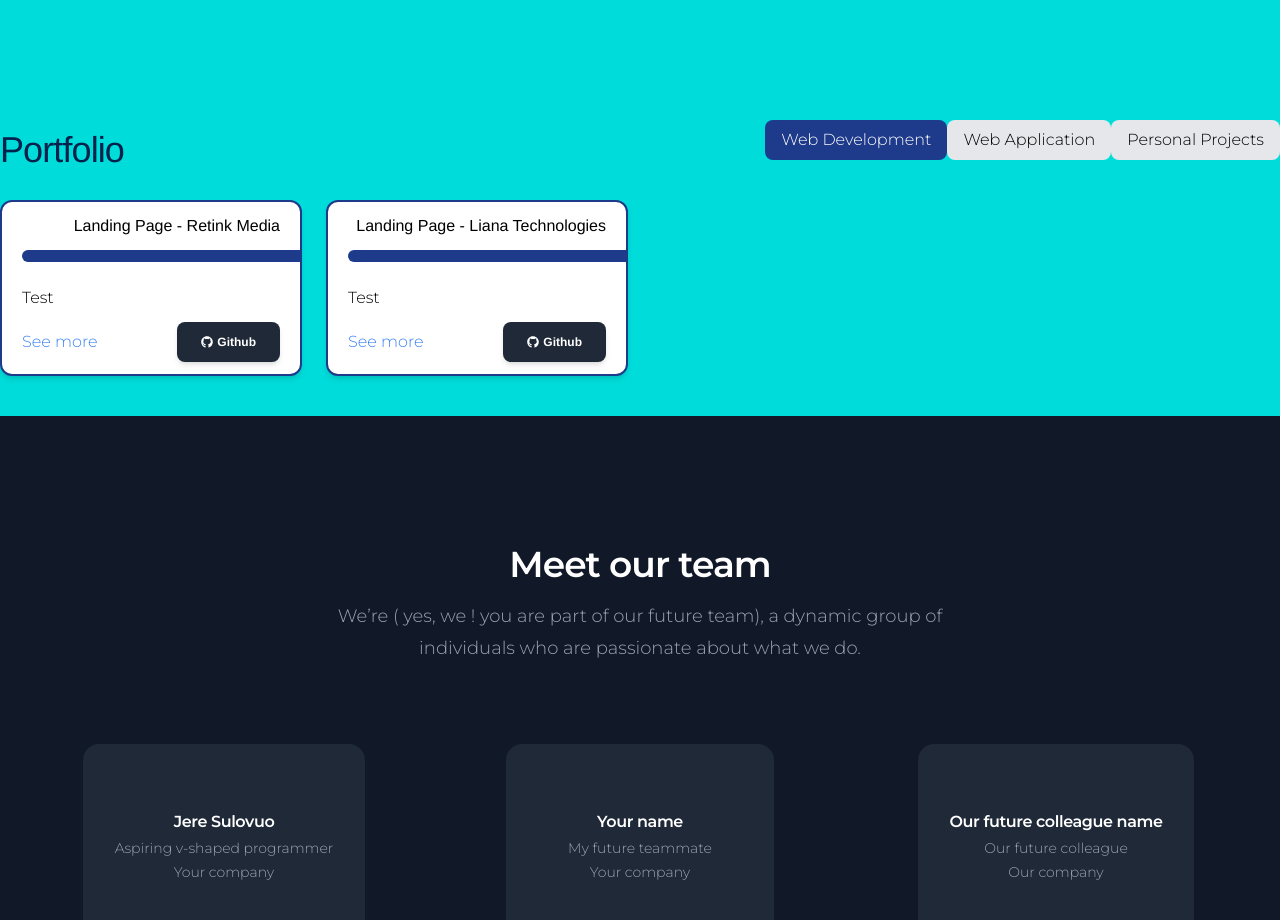
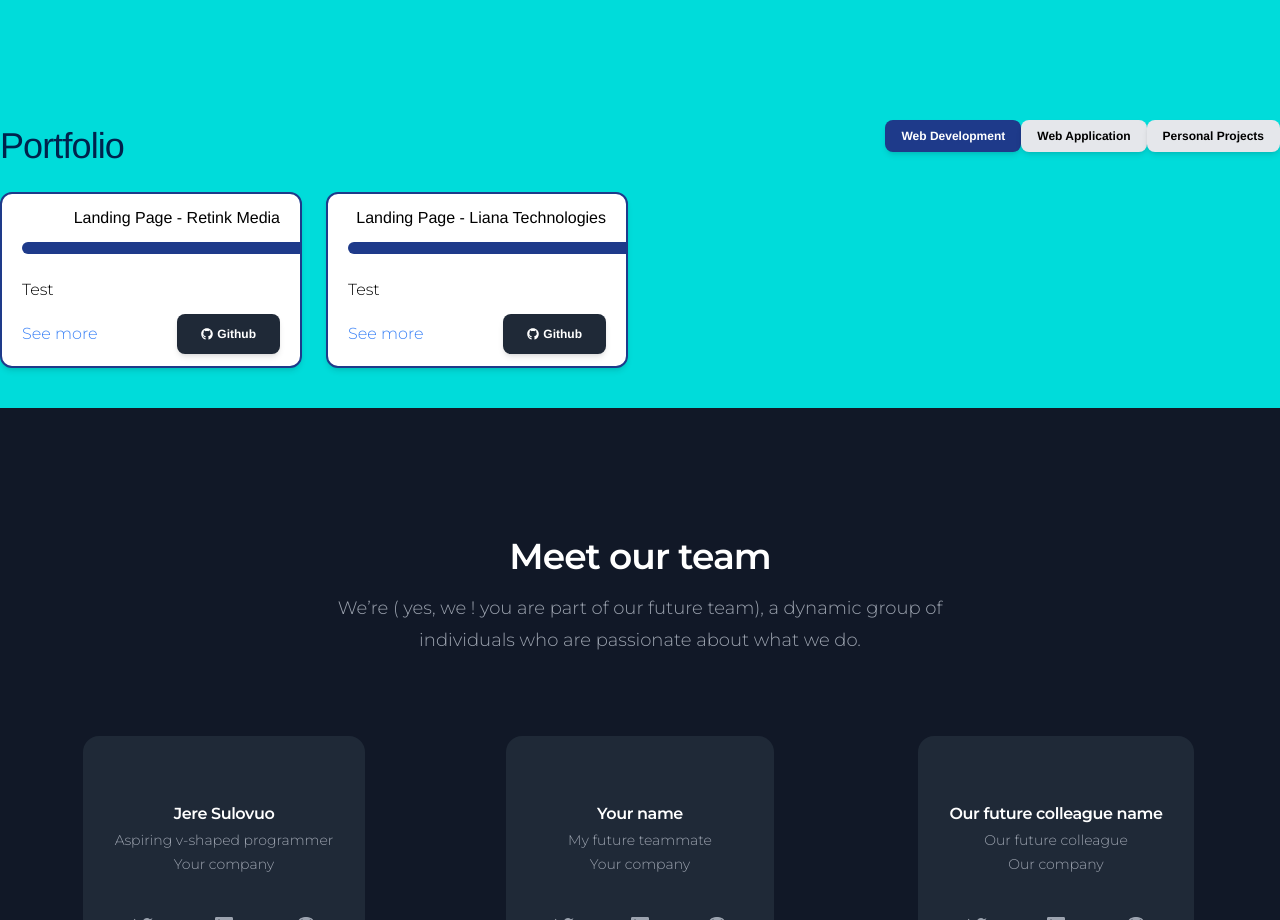
Before and after one commit to chungvuiloong/simple_portfolio, a React (Create React App) app: page / in a window 1280 px wide. Shown: the part 1220-2140 px from the top of the page. Built offline with nearby package versions, Linux system fonts and the light colour scheme.

Commit message:
Replaced button with Buttons.

```diff
--- a/src/pages/Portfolio.tsx
+++ b/src/pages/Portfolio.tsx
@@ -1,5 +1,6 @@
 import React, { useState } from 'react';
 import ProjectCard from './ProjectCard';
+import { Button } from '@material-tailwind/react';
 
 const projects = [
 // Web Development Projects
@@ -82,7 +83,7 @@ interface PortfolioTabProps {
     return (
       <div className="mt-5 mb-10">
         {categories.map((category) => (
-          <button
+          <Button
             key={category.id}
             className={`px-4 py-2 rounded-lg ${
               activeCategory === category.id
@@ -92,7 +93,7 @@ interface PortfolioTabProps {
             onClick={() => onChangeCategory(category.id)}
           >
             {category.label}
-          </button>
+          </Button>
         ))}
       </div>
     );
```
